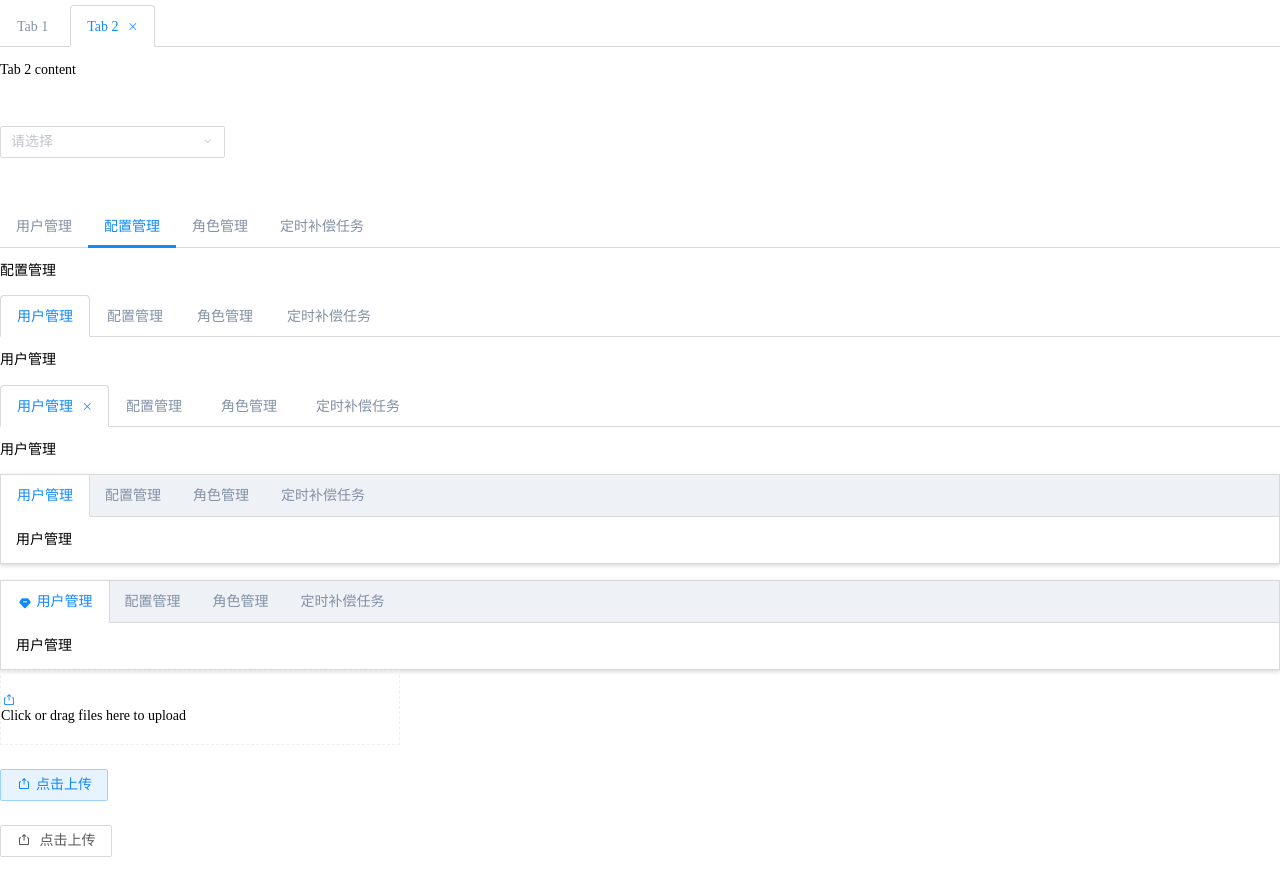
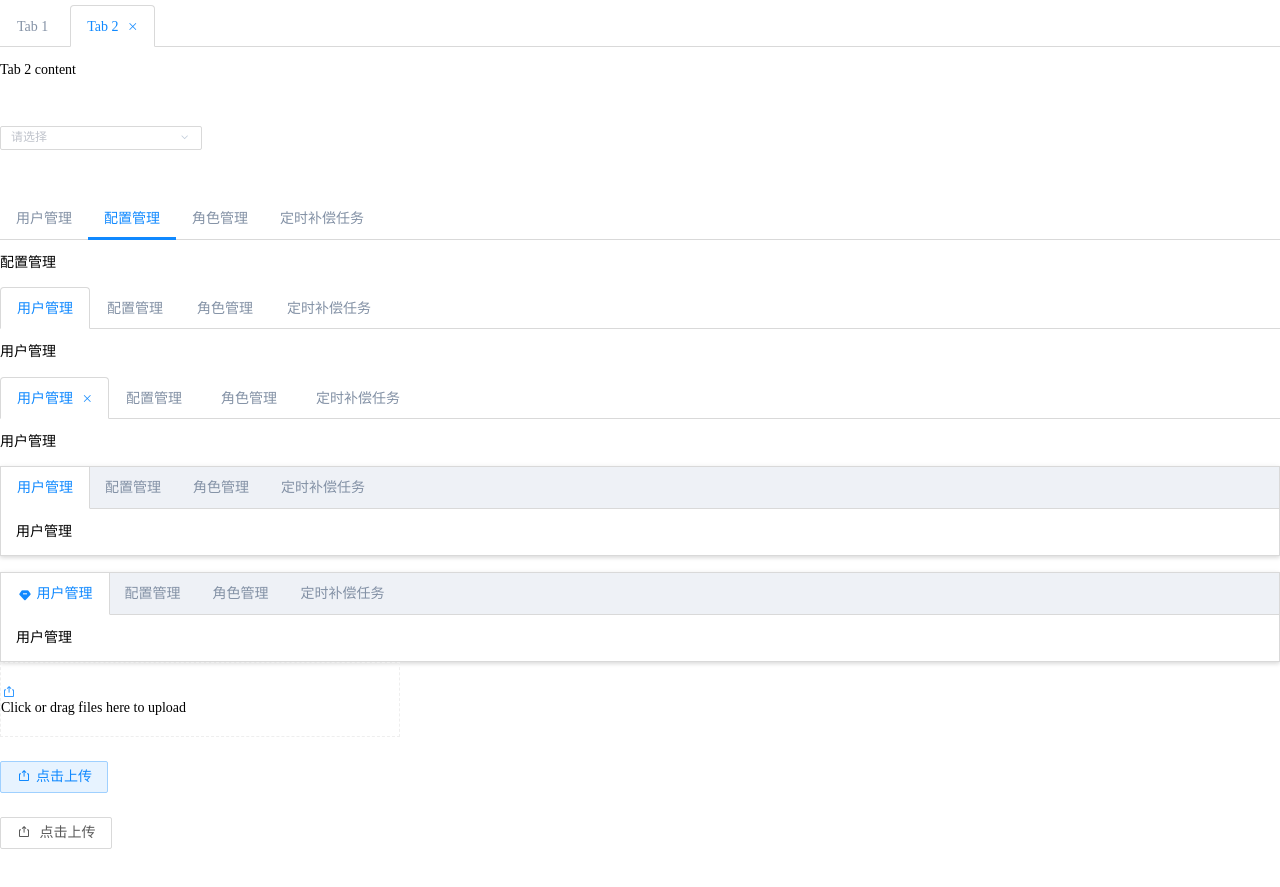
Before and after one commit to hanbingxu82/tinkerbell-ui-react, a React (Create React App) app: page / in a window 1280 px wide. Shown: the part 840-1727 px from the top of the page. Built offline with nearby package versions, Linux system fonts and the light colour scheme.

Commit message:
fix:完成 Select 组件

```diff
--- a/src/App.tsx
+++ b/src/App.tsx
@@ -1,7 +1,7 @@
 /*
  * @Author: your name
  * @Date: 2022-03-28 11:17:51
- * @LastEditTime: 2022-04-20 14:09:03
+ * @LastEditTime: 2022-04-20 15:45:07
  * @LastEditors: Please set LastEditors
  * @Description: 打开koroFileHeader查看配置 进行设置: https://github.com/OBKoro1/koro1FileHeader/wiki/%E9%85%8D%E7%BD%AE
  * @FilePath: /tinkerbell-ui-react/src/App.tsx
@@ -508,6 +508,7 @@ const App = (props: any) => {
         // multiple
         value={value1}
         placeholder='请选择'
+        size="mini"
       >
         {options.map((el: any) => {
           return (
--- a/src/packages/Select/Select.tsx
+++ b/src/packages/Select/Select.tsx
@@ -1,7 +1,7 @@
 /*
  * @Author: your name
  * @Date: 2022-04-12 15:37:35
- * @LastEditTime: 2022-04-20 15:32:59
+ * @LastEditTime: 2022-04-20 15:38:23
  * @LastEditors: Please set LastEditors
  * @Description: 打开koroFileHeader查看配置 进行设置: https://github.com/OBKoro1/koro1FileHeader/wiki/%E9%85%8D%E7%BD%AE
  * @FilePath: /tinkerbell-ui-react/src/packages/Select/Select.tsx
@@ -595,7 +595,7 @@ const Select: any = React.forwardRef((props: any, _ref: any) => {
     // )[0]
     // console.log(inputChildNodes.style.height)
     inputChildNodes.style.height =
-      Math.max(tagsRef.current.clientHeight + 6, sizeMap[props.size] || 36) +
+      Math.max(tagsRef.current.clientHeight , sizeMap[props.size] || 32) +
       'px'
 
     if (popperJS) {
```
